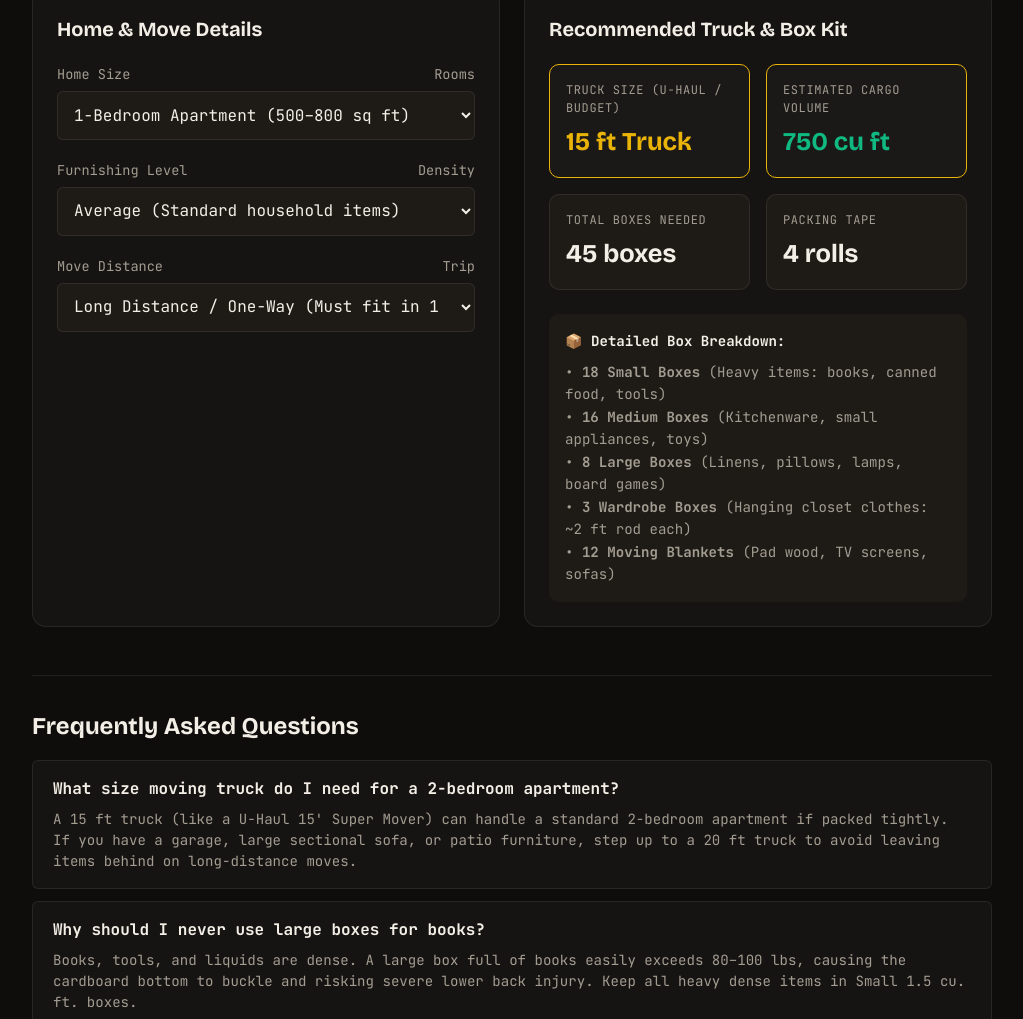
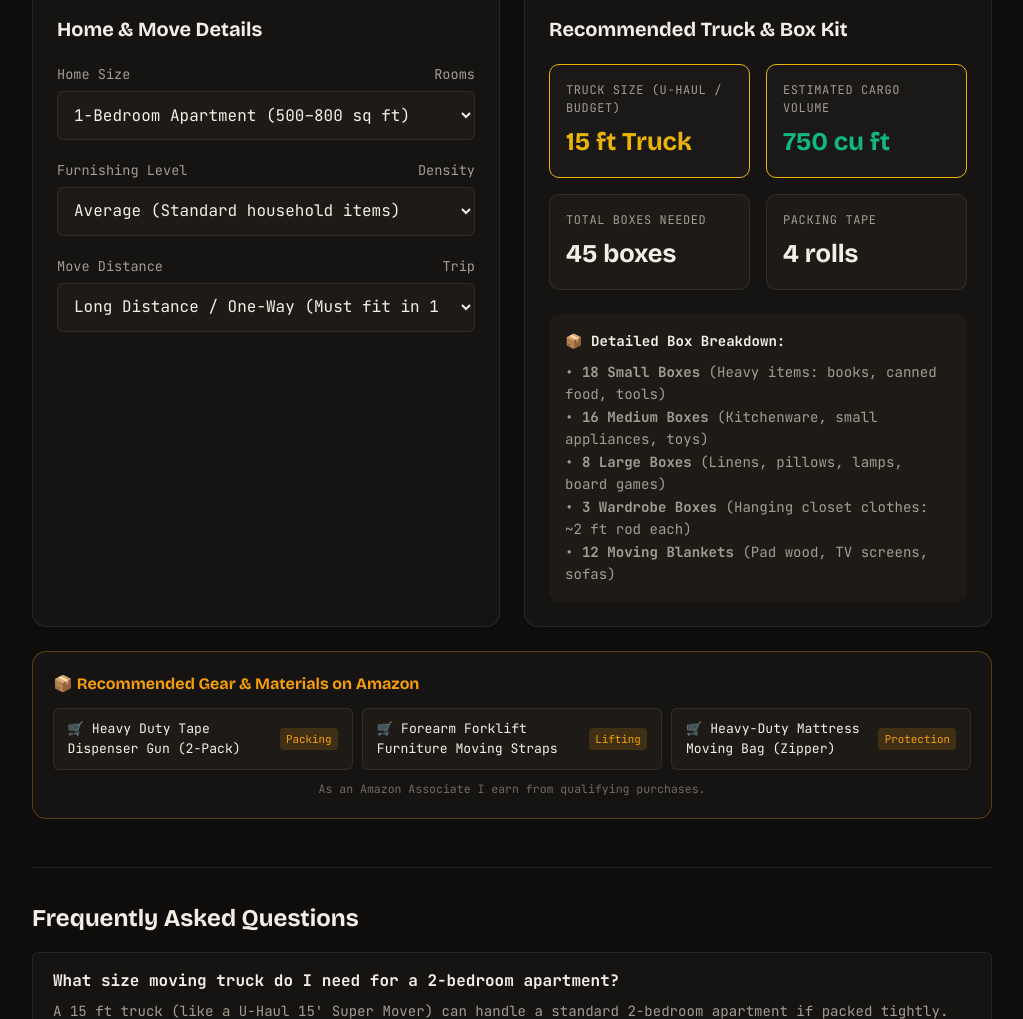
Before and after one commit to sebiglesias/moving-truck-calculator, a plain HTML site: page index.html in a window 1280 px wide. Shown: the part 239-1258 px from the top of the page, without its empty margins (128-1151 px from the left). Drawn offline with nearby package versions, Linux system fonts and the light colour scheme.

Commit message:
feat(monetization): add Amazon Associates gear recommendations

```diff
--- a/index.html
+++ b/index.html
@@ -150,6 +150,29 @@
     </div>
 
 
+
+  <div class="affiliate-box">
+    <h3>📦 Recommended Gear & Materials on Amazon</h3>
+    <div class="affiliate-links">
+
+        <a href="https://www.amazon.com/s?k=packing+tape+dispenser+gun&tag=sebiglesias-20" target="_blank" rel="sponsored nofollow noopener" class="affiliate-btn">
+          <span>🛒 Heavy Duty Tape Dispenser Gun (2-Pack)</span>
+          <span class="affiliate-badge">Packing</span>
+        </a>
+        <a href="https://www.amazon.com/s?k=moving+straps+furniture&tag=sebiglesias-20" target="_blank" rel="sponsored nofollow noopener" class="affiliate-btn">
+          <span>🛒 Forearm Forklift Furniture Moving Straps</span>
+          <span class="affiliate-badge">Lifting</span>
+        </a>
+        <a href="https://www.amazon.com/s?k=mattress+moving+bag+zipper&tag=sebiglesias-20" target="_blank" rel="sponsored nofollow noopener" class="affiliate-btn">
+          <span>🛒 Heavy-Duty Mattress Moving Bag (Zipper)</span>
+          <span class="affiliate-badge">Protection</span>
+        </a>
+    </div>
+    <div class="amazon-disclosure">
+      As an Amazon Associate I earn from qualifying purchases.
+    </div>
+  </div>
+
   <section class="faq-section">
     <h2 class="faq-title">Frequently Asked Questions</h2>
 
--- a/styles.css
+++ b/styles.css
@@ -255,3 +255,58 @@ footer a { color: var(--accent); text-decoration: none; }
   border-color: var(--accent);
   color: var(--text-main);
 }
+
+/* Amazon Associates Gear Box */
+.affiliate-box {
+  background: var(--bg-card);
+  border: 1px solid rgba(245, 158, 11, 0.3);
+  border-radius: var(--radius-lg);
+  padding: 1.25rem;
+  margin-top: 1.5rem;
+}
+.affiliate-box h3 {
+  font-family: var(--font-heading);
+  font-size: 1rem;
+  color: #f59e0b;
+  display: flex;
+  align-items: center;
+  gap: 0.4rem;
+  margin-bottom: 0.75rem;
+}
+.affiliate-links {
+  display: grid;
+  grid-template-columns: repeat(auto-fit, minmax(210px, 1fr));
+  gap: 0.6rem;
+}
+.affiliate-btn {
+  display: flex;
+  align-items: center;
+  justify-content: space-between;
+  background: var(--bg-card-inner);
+  border: 1px solid var(--border-subtle);
+  border-radius: var(--radius-sm);
+  padding: 0.65rem 0.85rem;
+  color: var(--text-main);
+  text-decoration: none;
+  font-size: 0.82rem;
+  font-family: var(--font-mono);
+  transition: all 0.15s ease;
+}
+.affiliate-btn:hover {
+  border-color: #f59e0b;
+  background: rgba(245, 158, 11, 0.1);
+  color: #fff;
+}
+.affiliate-badge {
+  font-size: 0.68rem;
+  background: rgba(245, 158, 11, 0.15);
+  color: #f59e0b;
+  padding: 0.15rem 0.4rem;
+  border-radius: 4px;
+}
+.amazon-disclosure {
+  font-size: 0.72rem;
+  color: var(--text-dim);
+  margin-top: 0.65rem;
+  text-align: center;
+}
```
